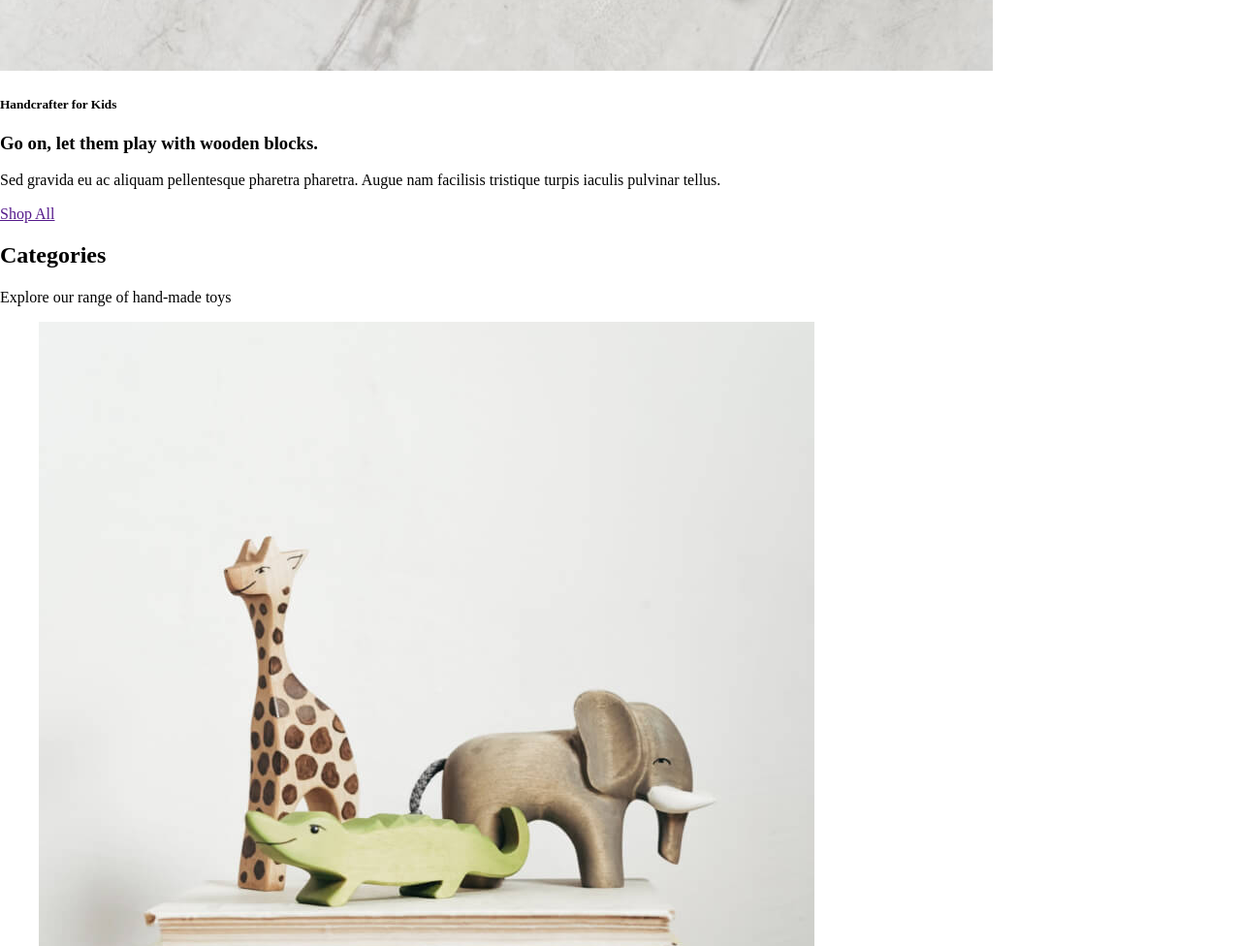
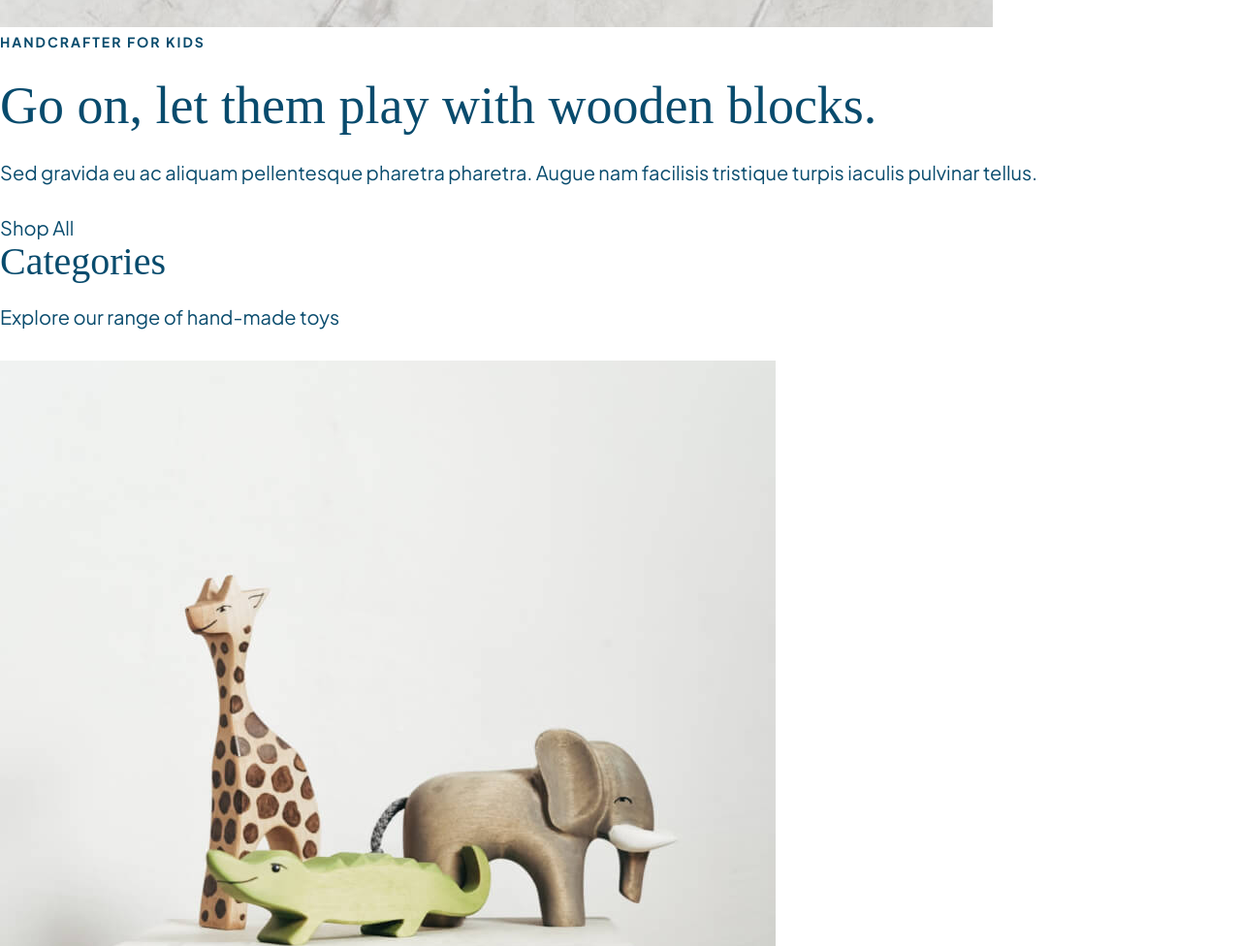
Before and after one commit to blakeknees/ecommerce-store, a plain HTML site: page index.html in a window 1280 px wide. Shown: the part 1650-2626 px from the top of the page at 97% size. Drawn offline with Linux system fonts and the light colour scheme; files whose address does not match are found by name; a web font is replaced by a local one.

Commit message:
added typography styles :penci;2::sheep::space_invader:

```diff
--- a/styles/sass/partials/_typography.scss
+++ b/styles/sass/partials/_typography.scss
@@ -21,3 +21,91 @@
 }
 
 // Importing our Heading Font - Young Serif
+@font-face {
+    font-family: "Young Serif";
+    src: url('../fonts/youngserif/YoungSerif-Regular.otf');
+}
+
+html {
+    /* if we set our root element font-size to 125%, then 1 rem = 20px */
+    font-size: 125%;
+}
+
+body {
+    font-family: variables.$body-font;
+    font-size: 1rem;
+    color: variables.$primary;
+}
+
+h1,
+h2,
+h3,
+h4,
+blockquote {
+    font-family: variables.$heading-font;
+    font-weight: normal;
+    color: variables.$primary;
+    margin: 0;
+}
+
+h1 {
+    font-size: 1.4rem;
+}
+
+h2 {
+    font-size: 2rem;
+    line-height: 2.4rem;
+    margin-bottom: 18px;
+}
+
+h3 {
+    font-size: 2.7rem;
+    line-height: 3rem;
+    margin-bottom: 24px;
+}
+
+h4 {
+    font-size: 1.7rem;
+    line-height: 2rem;
+    margin-bottom: 18px;
+}
+
+h5 {
+    font-size: 0.7rem;
+    font-weight: bold;
+    line-height: 1.2rem;
+    letter-spacing: 0.1rem;
+    text-transform: uppercase;
+    margin: 0 0 24px 0;
+}
+
+p {
+    line-height: 1.5rem;
+    margin: 0 0 30px 0;
+
+    &.smallCopy {
+        font-size: 0.6rem;
+        line-height: 1.2rem;
+        font-weight: bold;
+        margin: 0;
+    }
+}
+
+ul,
+li,
+a,
+input {
+    padding: 0;
+    margin: 0;
+}
+
+ul {
+    list-style: none;
+}
+
+a {
+    text-decoration: none;
+    color: inherit;
+    cursor: pointer;
+    transition: 0.3s;
+}
```
Also changed, not shown: styles/styles.css.
